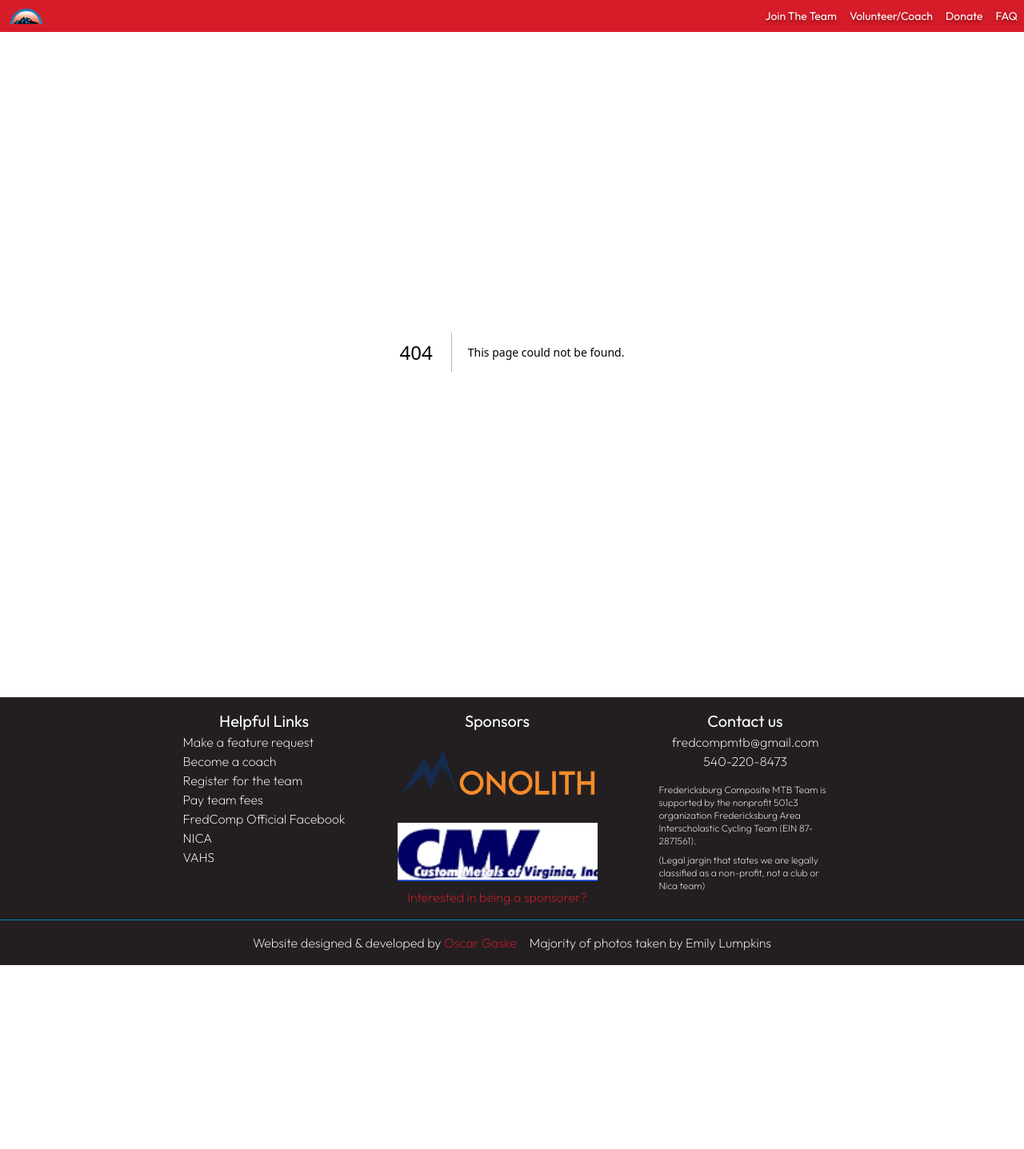
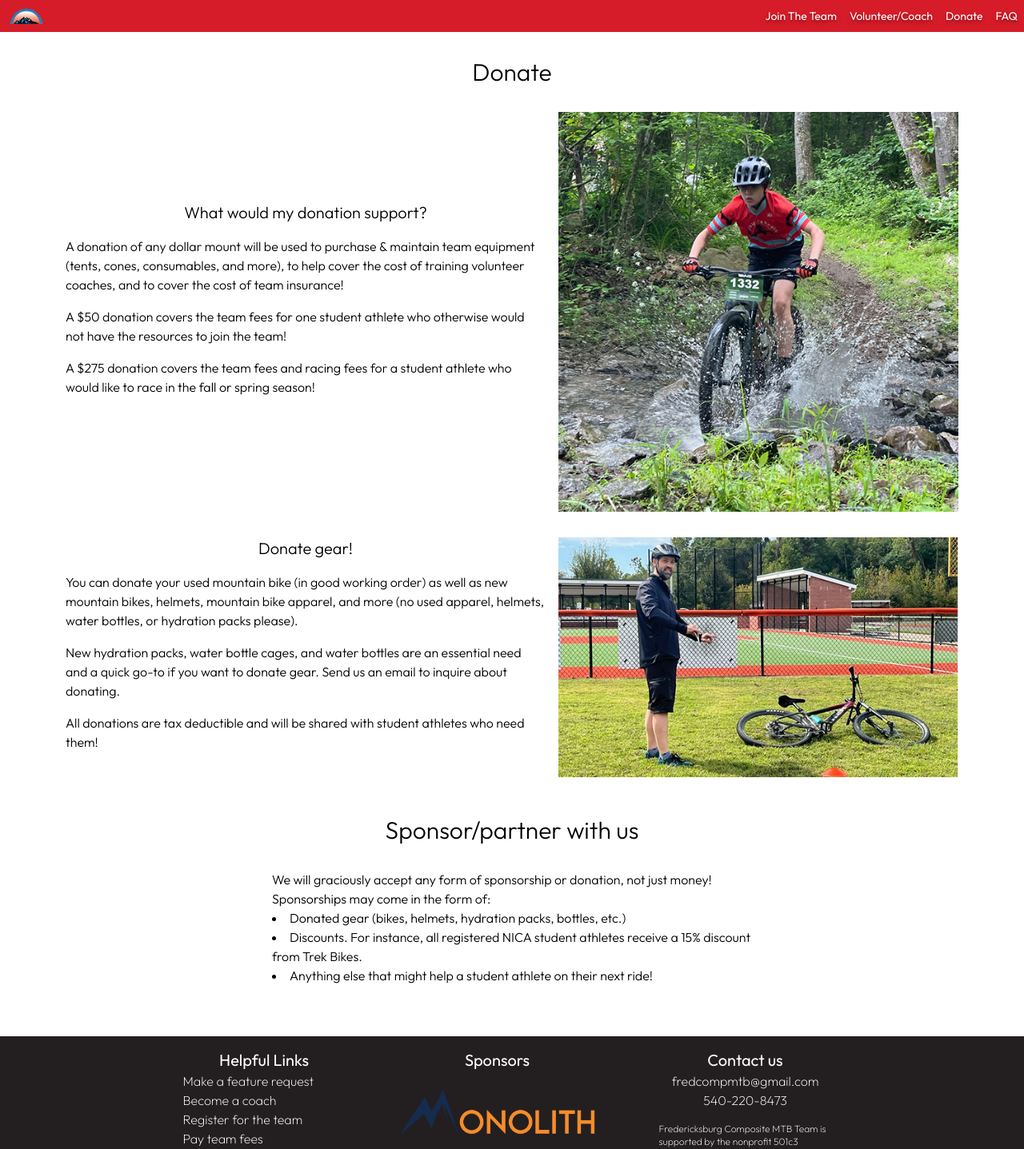
Before and after one commit to kurealnum/fredcomp-website, a Next.js app: page /donate in a window 1280 px wide. Before the commit this address had no page. Shown: the top 1437 px of the page at 80% size. Before the commit the page ends 1207 px from the top, so only its background shows below. Built offline with nearby package versions, Linux system fonts and the light colour scheme.

Commit message:
feat: Added donation page

```diff
--- /dev/null
+++ b/src/app/donate/page.tsx
@@ -0,0 +1,81 @@
+import James from "@img/james_through_creek.png";
+import CoachSteve from "@img/coachsteve_and_bike.png";
+import Image from "next/image";
+
+export default function Page() {
+  return (
+    <div className="mx-auto flex max-w-[1200px] flex-col items-center justify-center font-light">
+      <h1 className="my-8 text-center text-3xl">Donate</h1>
+      <div className="flex flex-row flex-wrap gap-4">
+        <div className="mx-auto mb-8 flex w-[95%] max-w-[600px] flex-col items-center justify-center gap-4">
+          <h2 className="text-center text-xl">
+            What would my donation support?
+          </h2>
+          <p>
+            A donation of any dollar mount will be used to purchase & maintain
+            team equipment (tents, cones, consumables, and more), to help cover
+            the cost of training volunteer coaches, and to cover the cost of
+            team insurance!
+          </p>
+          <p>
+            A $50 donation covers the team fees for one student athlete who
+            otherwise would not have the resources to join the team!
+          </p>
+          <p>
+            A $275 donation covers the team fees and racing fees for a student
+            athlete who would like to race in the fall or spring season!
+          </p>
+        </div>
+        <Image
+          className="mx-auto w-[94vw] max-w-[500px]"
+          alt="James going through a creek at Blue Ridge School"
+          src={James}
+        />
+      </div>
+      <div className="mt-8 flex flex-row flex-wrap gap-4">
+        <div className="mx-auto mb-8 flex w-[95%] max-w-[600px] flex-col items-center justify-center gap-4">
+          <h2 className="text-center text-xl">Donate gear!</h2>
+          <p>
+            You can donate your used mountain bike (in good working order) as
+            well as new mountain bikes, helmets, mountain bike apparel, and more
+            (no used apparel, helmets, water bottles, or hydration packs
+            please).{" "}
+          </p>
+          <p>
+            New hydration packs, water bottle cages, and water bottles are an
+            essential need and a quick go-to if you want to donate gear. Send us
+            an email to inquire about donating.{" "}
+          </p>
+          <p>
+            All donations are tax deductible and will be shared with student
+            athletes who need them!
+          </p>
+        </div>
+        <Image
+          className="mx-auto w-[94vw] max-w-[500px]"
+          alt="Coach steve talking about bike maintenance"
+          src={CoachSteve}
+        />
+      </div>
+      <h1 className="my-8 mt-12 text-center text-3xl">
+        Sponsor/partner with us
+      </h1>
+      <div className="mx-auto mb-8 w-[94vw] max-w-[600px]">
+        <p>
+          We will graciously accept any form of sponsorship or donation, not
+          just money! Sponsorships may come in the form of:
+        </p>
+        <ul className="list-inside list-disc">
+          <li>Donated gear (bikes, helmets, hydration packs, bottles, etc.)</li>
+          <li>
+            Discounts. For instance, all registered NICA student athletes
+            receive a 15% discount from Trek Bikes.
+          </li>
+          <li>
+            Anything else that might help a student athlete on their next ride!
+          </li>
+        </ul>
+      </div>
+    </div>
+  );
+}
```
Also changed, not shown: public/coachsteve_and_bike.png (added), public/james_through_creek.png (added).
